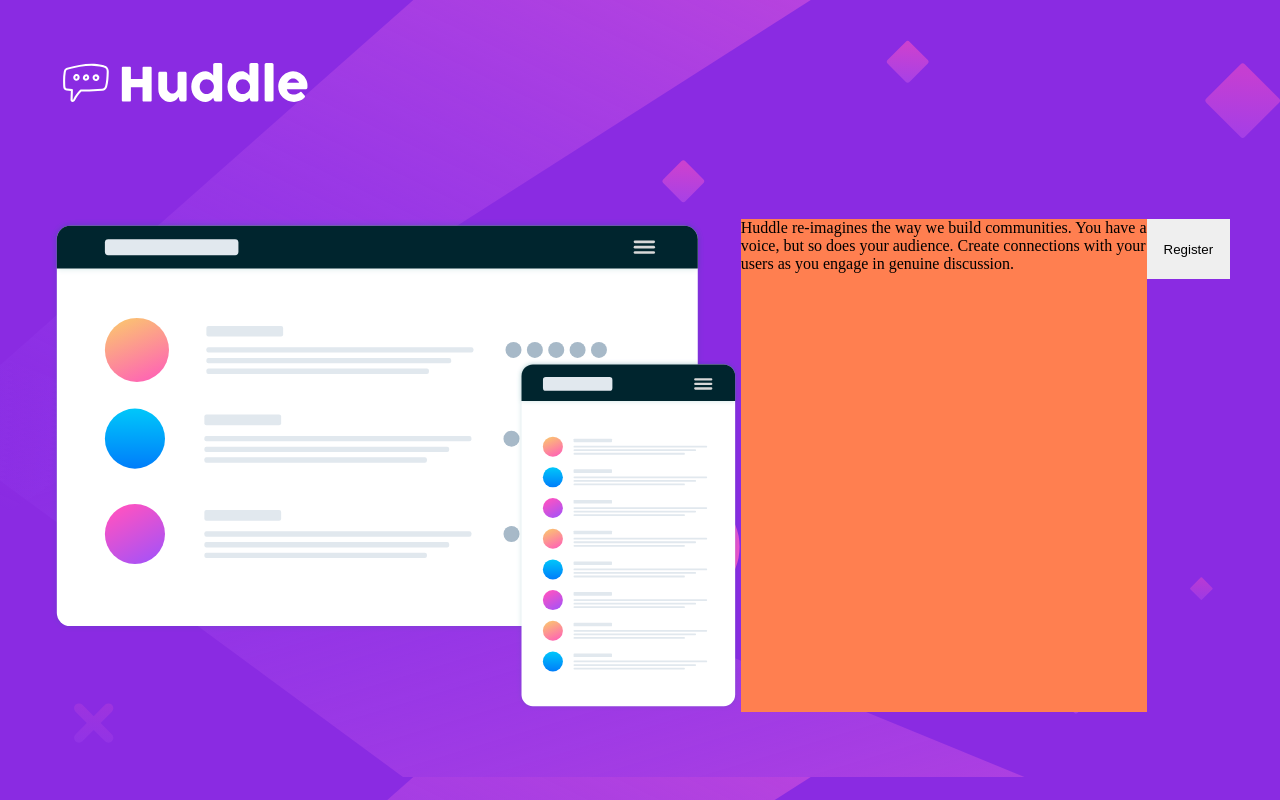
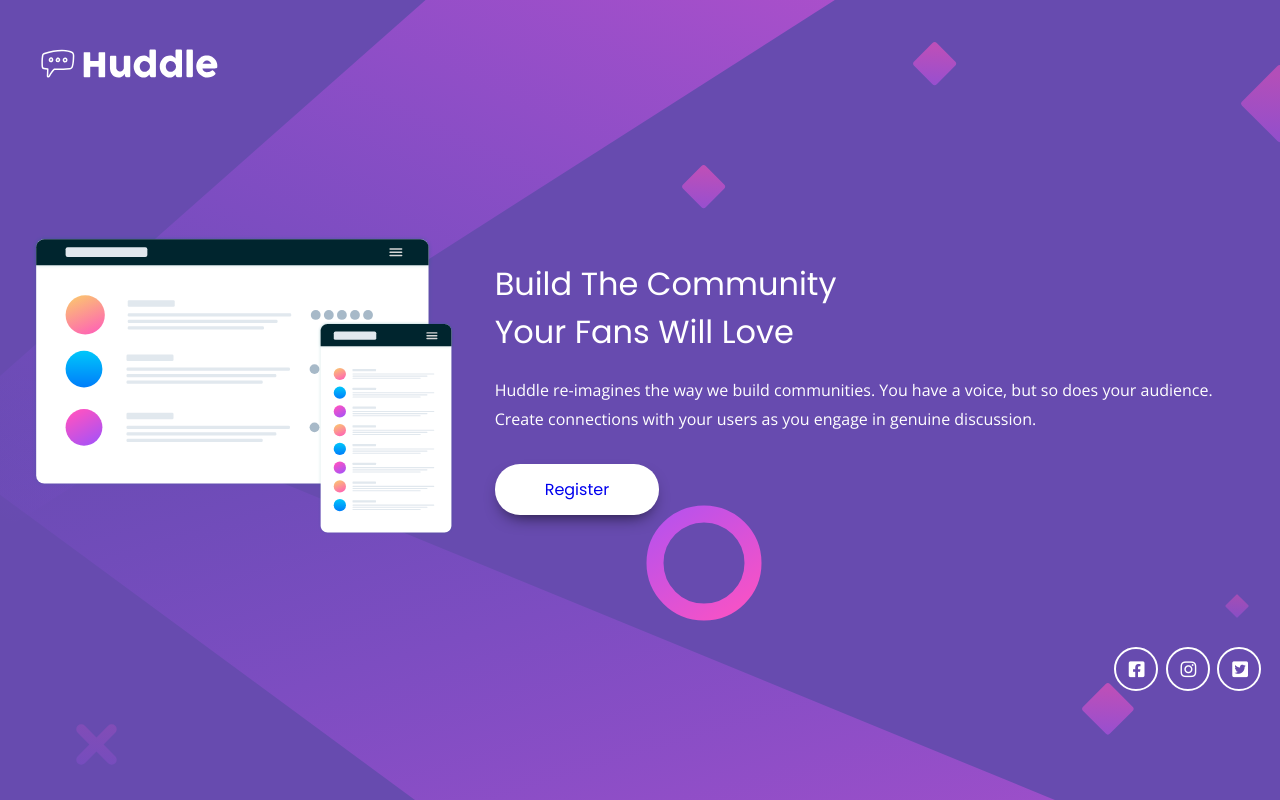
Before and after one commit to vilmar-tech/hudlle-project, a plain HTML site: page index.html in a window 1280 px wide. Drawn offline with nearby package versions, Linux system fonts and the light colour scheme.

Commit message:
adicionado coreções a huddle landing page

```diff
--- a/index.html
+++ b/index.html
@@ -1,39 +1,63 @@
 <!DOCTYPE html>
 <html lang="en">
+
 <head>
     <meta charset="UTF-8">
-    <meta http-equiv="X-UA-Compatible" content="IE=edge">
     <meta name="viewport" content="width=device-width, initial-scale=1.0">
-    <title>Huddle</title>
+    <link rel="icon" type="image/png" sizes="32x32" href="src/images/favicon-32x32.png">
+    <title>Frontend Mentor | Huddle landing page with single introductory section</title>
     <link rel="stylesheet" href="src/css/reset.css">
     <link rel="stylesheet" href="src/css/style.css">
     <link rel="stylesheet" href="src/css/variables.css">
+    <link rel="stylesheet" href="https://cdnjs.cloudflare.com/ajax/libs/font-awesome/5.15.4/css/all.min.css"
+        integrity="sha512-1ycn6IcaQQ40/MKBW2W4Rhis/DbILU74C1vSrLJxCq57o941Ym01SwNsOMqvEBFlcgUa6xLiPY/NS5R+E6ztJQ=="
+        crossorigin="anonymous" referrerpolicy="no-referrer" />
+
 </head>
+
 <body>
-    <div class="fundo-image">
-        <!-- <img src="src/images/bg-desktop.svg" alt="imagem de fundo" class="fundo"> -->
+    <div class="container">
+        <div class="wrapper">
+            <header>
+                <div class="header">
+                    <h1>
+                        <img src="src/images/logo.svg" alt="logo">
+                    </h1>
                 </div>
-
-    <header class="header">
-            <a href="">
-                <img src="src/images/logo.svg" alt="logo Huddle" class="logo">
-            </a>
             </header>
 
-    <main class="container">
-        <div class="informacoes">
-            <img src="src/images/illustration-mockups.svg" alt="illustration mockups" class="mockups">
-            <p class="descricao">Huddle re-imagines the way we build communities. You have a voice, but so does your audience.
-            Create connections with your users as you engage in genuine discussion.</p>
-            <button class="btn-register">Register</button>
+            <main>
+                <div class="main">
+                    <div class="hero-img"><img src="src/images/illustration-mockups.svg" alt="Mockups"></div>
+                    <div class="hero-text">
+                        <h1>Build The Community <br>
+                            Your Fans Will Love</h1>
+                        <p>Huddle re-imagines the way we build communities. You have a voice, but so does your audience.
+                            Create connections with your users as you engage in genuine discussion.
+                        </p>
+                        <a href="#">Register</a>
+                    </div>
                 </div>
             </main>
 
-    <!-- <footer class="socials">
-        <a href="">
+            <footer>
+                <div class="social">
+                    <a href="#">
                         <i class="fab fa-facebook-square"></i>
                     </a>
-    </footer> -->
+
+                    <a href="#">
+                        <i class="fab fa-instagram"></i>
+                    </a>
+
+                    <a href="#">
+                        <i class="fab fa-twitter-square"></i>
+                    </a>
+                </div>
+            </footer>
+        </div>
+    </div>
 
 </body>
+
 </html>
--- a/src/css/reset.css
+++ b/src/css/reset.css
@@ -2,16 +2,10 @@
     margin: 0;
     padding: 0;
     box-sizing: border-box;
-    border: none;
     outline: none;
     font-weight: 300;
 }
 
 a{
     text-decoration: none;
-    color: black;
 }
-
-img{
-    max-width: 100%;
-}
--- a/src/css/style.css
+++ b/src/css/style.css
@@ -1,54 +1,128 @@
-html{
-    font-size: 62.5%;
+@import url('https://fonts.googleapis.com/css2?family=Open+Sans&family=Poppins:wght@400;600&display=swap');
+
+body {
+    min-height: 100vh;
+    background-image: url(../images/bg-desktop.svg);
+    background-repeat: no-repeat;
+    background-size: cover;
+    background-color: var(--violet);
 }
 
-body{
-    display: grid;
-    grid-template-areas: "header header"
-                         "container container"
-                         "socials socials";
-    grid-template-columns: repeat(2, 1fr);
-    font-size: 1.6rem;
-    background: url(../images/bg-desktop.svg);
-    background-size: cover;
-    height: 100%;
-    width: 100%;
-    background-color: blueviolet;
+.container{
+    max-width: 1320px;
+    margin: 0 auto;
+    height: 100vh;
 }
 
-/* HEADER */
-.header{
-    grid-area: header;
-    padding: 50px;
+.wrapper{
+    height: 90%;
+    display: flex;
+    flex-direction: column;
+    justify-content: space-between;
+    padding: 40px 0;
+    margin: 0 2rem;
 }
 
-/* CONTAINER */
-.container{
-    grid-area: container;
-    /* background-color: aqua; */
-    padding: 50px 50px;
+.header img{
+    width: 190px;
+    padding-bottom: 20px;
 }
 
-.container .informacoes .mockups{
-    max-width: 696px;
-    max-height: 493px;
+.main{
+    display: flex;
+    align-items: center;
+    gap: 40px;
 }
 
-.container .informacoes{
-    display: flex;
+.hero-text h1{
+    color: #fff;
+    font-family: 'Poppins', sans-serif;
+    margin-bottom: 20px;
 }
 
-.container .informacoes .descricao{
-    background-color: coral;
-
+.hero-text p{
+    font-family: 'Open Sans', sans-serif;
+    color: #fff;
+    line-height: 1.8;
+    margin-bottom: 30px;
 }
 
-.container .informacoes .btn-register{
-    width: 224px;
-    height: 60px;
+.hero-text a{
+    display: inline-block;
+    font-family: 'Poppins', sans-serif;
+    background-color: #fff;
+    padding: 13px 50px;
+    border-radius: 25px;
+    box-shadow: 0 8px 17px -8px rgba(0, 0, 0, .8);
+    transition: all .3s ease;
 }
 
-.socials{
-    grid-area: socials;
-    /* background-color: darkmagenta; */
+.hero-text a:hover{
+    background-color: var(--magenta);
+    color: #fff;
 }
+
+.social{
+    text-align: right;
+}
+
+.social a i{
+    color: #fff;
+    font-size: 18px;
+    position: relative;
+    transition: all .3s ease;
+}
+
+.social a:not(:first-child){
+    margin-left: 2rem;
+}
+
+.social a i::after{
+    content: '';
+    position: absolute;
+    height: 40px;
+    width: 40px;
+    border: 2px solid #fff;
+    border-radius: 50px;
+    left: -15px;
+    bottom: -13px;
+    transition: all .3s ease;
+}
+
+.social a:hover i{
+    color: var(--magenta);
+}
+
+.social a:hover i:hover::after{
+    border-color: var(--magenta);
+}
+
+@media only screen and (max-width:1440px){
+    .hero-img img{
+        width: 100%;
+    }
+}
+
+@media only screen and (max-width:768px){
+    .main{
+        flex-direction: column;
+        text-align: center;
+    }
+
+    .hero-text h1{
+        font-size: 26px;
+    }
+
+    .social{
+        text-align: center;
+        margin-top: 50px;
+    }
+
+    .hero-text a{
+        padding: 10px 70px;
+    }
+}
+
+/* .social a:nth-child(2){
+    margin-left: 2.4rem;
+} */
```
Lines whose indentation alone changed are shown as unchanged.
